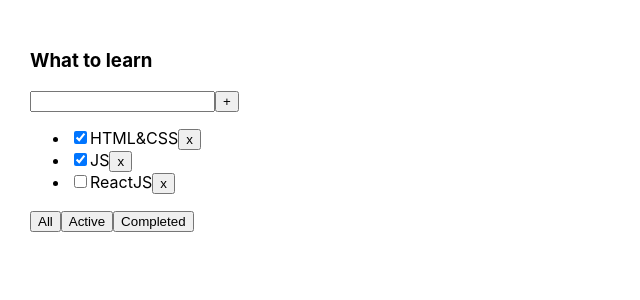
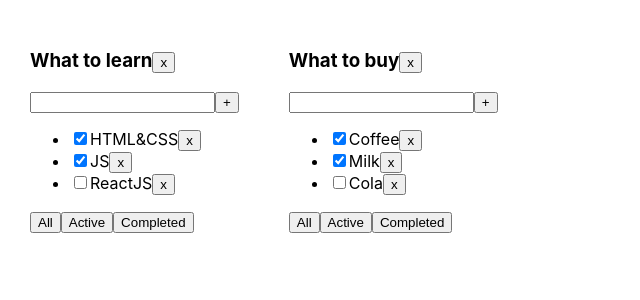
Before and after one commit to SempaiDarcy/Todolist, a React (Create React App) app: page / in a window 1280 px wide. Shown: the top 300 px of the page, without its empty margins (0-640 px from the left). Built offline with nearby package versions, Linux system fonts and the light colour scheme.

Commit message:
associative array, adding code to implement crud operations to work with a more complex data structure

```diff
--- a/src/App.tsx
+++ b/src/App.tsx
@@ -5,55 +5,120 @@
 
 export type FilterValuesType = 'All' | 'Active' | 'Completed'
 
+export type TodolistType = {
+    id: string,
+    title: string,
+    filter: FilterValuesType
+}
+export type TasksStateType = {
+    [todoId: string]: TaskType[]
+
+}
+
 function App() {
-    const title = 'What to learn';
-    // const tasks = [
-    //     {id: 1, title: 'HTML&CSS', isDone: true},
-    //     {id: 1, title: 'JS', isDone: true},
-    //     {id: 1, title: 'ReactJS', isDone: false},
-    // ]
-    let [tasks, setTasks] = useState([
+    const todolistId1 = v1()
+    const todolistId2 = v1()
+    const [todolists, setTodolists] = useState<TodolistType[]>([
+        {id: todolistId1, title: 'What to learn', filter: 'All'},
+        {id: todolistId2, title: 'What to buy', filter: 'All'}
+    ])
+    const [tasks, setTasks] = useState<TasksStateType>({
+        [todolistId1]: [
             {id: v1(), title: 'HTML&CSS', isDone: true},
             {id: v1(), title: 'JS', isDone: true},
             {id: v1(), title: 'ReactJS', isDone: false},
-    ])
+        ],
+        [todolistId2]: [
+            {id: v1(), title: 'Coffee', isDone: true},
+            {id: v1(), title: 'Milk', isDone: true},
+            {id: v1(), title: 'Cola', isDone: false},
+        ]
+    })
+    // let [tasks, setTasks] = useState([
+    //     {id: v1(), title: 'HTML&CSS', isDone: true},
+    //     {id: v1(), title: 'JS', isDone: true},
+    //     {id: v1(), title: 'ReactJS', isDone: false},
+    // ])
 
-    let [filter, setFilter] = useState<FilterValuesType>('All')
+    const addTask = (todoId: string, title: string) => {
+        let task = {id: v1(), title: title, isDone: false};
+        //достанем нужный массив по todoId:
+        let todolistTasks = tasks[todoId];
+        // перезапишем в этом объекте массив для нужного тудулиста копией, добавив в начало новую таску:
+        tasks[todoId] = [task, ...todolistTasks];
+        // засетаем в стейт копию объекта, чтобы React отреагировал перерисовкой
+        setTasks({...tasks});
+    }
+    const removeTask = (todoId: string, id: string) => {
+        //достанем нужный массив по todoId:
+        let todolistTasks = tasks[todoId];
+        // перезапишем в этом объекте массив для нужного тудулиста отфилтрованным массивом:
+        tasks[todoId] = todolistTasks.filter(t => t.id != id);
+        // засетаем в стейт копию объекта, чтобы React отреагировал перерисовкой
+        setTasks({...tasks});
+    }
 
-    let tasksForTodolist = tasks;
+    function changeTaskStatus(todoId: string, taskId: string, isDone: boolean) {
+        //достанем нужный массив по todolistId:
+        let todolistTasks = tasks[todoId];
+        // найдём нужную таску:
+        let task = todolistTasks.find(t => t.id === taskId);
+        //изменим таску, если она нашлась
+        if (task) {
+            task.isDone = isDone;
+            // засетаем в стейт копию объекта, чтобы React отреагировал перерисовкой
+            setTasks({...tasks});
+        }
+        // const updatedTasks = tasks[todoId].map(el=>el.id===taskId?{...el, isDone: isDone}:el)
+        //   tasks[todoId] = updatedTasks;
+        // setTasks({...tasks})
+    }
 
-    if (filter === 'Active') {
-        tasksForTodolist = tasks.filter(el => !el.isDone)
+    const changeFilter = (todoId: string, filter: FilterValuesType) => {
+        let todolist = todolists.find(tl => tl.id === todoId);
+        if (todolist) {
+            todolist.filter = filter;
+            setTodolists([...todolists])
         }
-    if (filter === 'Completed') {
-        tasksForTodolist = tasks.filter(el => el.isDone)
     }
-    const changeFilter = (filter: FilterValuesType) => {
-        setFilter(filter)
+
+    function removeTodolist(id: string) {
+        // засунем в стейт список тудулистов, id которых не равны тому, который нужно выкинуть
+        setTodolists(todolists.filter(tl => tl.id != id));
+        // удалим таски для этого тудулиста из второго стейта, где мы храним отдельно таски
+        delete tasks[id]; // удаляем св-во из объекта... значением которого являлся массив тасок
+        // засетаем в стейт копию объекта, чтобы React отреагировал перерисовкой
+        setTasks({...tasks});
     }
-    const addTask = (title: string) => {
-        let newTask: TaskType = {id: v1(), title, isDone: false}
-        setTasks([...tasks, newTask])
-    }
-    const removeTask = (id: string) => {
-        let filteredTask = tasks.filter(el => el.id !== id)
-        setTasks(filteredTask)
-    }
-    function changeTaskStatus(taskId:string, isDone:boolean) {
-        let task = tasks.find(el=>el.id===taskId)
-        if(task) {
-            task.isDone = isDone
-        }
-        setTasks([...tasks])
-    }
+
     return (
         <div className="App">
-            <Todolist title={title} tasks={tasksForTodolist}
+            {
+                todolists.map(tl => {
+                    let allTodolistTasks = tasks[tl.id];
+                    let tasksForTodolist = allTodolistTasks;
+
+                    if (tl.filter === "Active") {
+                        tasksForTodolist = allTodolistTasks.filter(t => !t.isDone );
+                    }
+                    if (tl.filter === "Completed") {
+                        tasksForTodolist = allTodolistTasks.filter(t => t.isDone);
+                    }
+
+                    return <Todolist
+                        key={tl.id}
+                        id={tl.id}
+                        title={tl.title}
+                        tasks={tasksForTodolist}
                         removeTask={removeTask}
                         changeFilter={changeFilter}
                         addTask={addTask}
                         changeTaskStatus={changeTaskStatus}
+                        filter={tl.filter}
+                        removeTodolist={removeTodolist}
                     />
+                })
+            }
         </div>
     );
 }
--- a/src/components/Todolist/Todolist.module.css
+++ b/src/components/Todolist/Todolist.module.css
@@ -4,3 +4,9 @@
 .error_message {
     color: red;
 }
+.todo {
+    display: flex;
+}
+.active_filter {
+    background-color: aquamarine;
+}
--- a/src/components/Todolist/Todolist.tsx
+++ b/src/components/Todolist/Todolist.tsx
@@ -1,15 +1,17 @@
-import React, {ChangeEvent, useState} from 'react';
+import React, {ChangeEvent, KeyboardEvent, useState} from 'react';
 import {FilterValuesType} from "../../App";
-import Button from "../Button";
 import s from './Todolist.module.css'
 
 type PropsType = {
+    id: string
     title: string
-    tasks: TaskType[];
-    removeTask: (id: string) => void
-    changeFilter: (filter: FilterValuesType) => void
-    addTask: (title: string) => void
-    changeTaskStatus:(taskId:string,isDone:boolean) => void
+    tasks: Array<TaskType>
+    removeTask: (todolistId: string, taskId: string) => void
+    changeFilter: (todolistId: string, value: FilterValuesType) => void
+    addTask: (todolistId: string, title: string) => void
+    changeTaskStatus: (todolistId: string, id: string, isDone: boolean) => void
+    removeTodolist: (id: string) => void
+    filter: FilterValuesType
 }
 export type TaskType = {
     id: string,
@@ -17,95 +19,73 @@
     isDone: boolean
 }
 export const Todolist = (props: PropsType) => {
-    const [value, setValue] = useState('')
-    const [error, setError] = useState<string|null>(null)
-    const addTaskHandler = () => {
-            taskHandler()
+    const [title, setTitle] = useState('')
+    const [error, setError] = useState<string | null>(null)
+    const addTask = () => {
+        let newTitle = title.trim();
+        if (newTitle !== "") {
+            props.addTask(props.id,newTitle);
+            setTitle("");
+        } else {
+            setError("Title is required");
         }
-    const taskHandler = () => {
-        if(value.trim()!==''){
-            props.addTask(value);
-            setValue('')
-        }
-        else {
-            setError('Title is required!')
     }
 
+    const onChangeHandler = (e: ChangeEvent<HTMLInputElement>) => {
+        setTitle(e.currentTarget.value)
     }
-    const changeFilterHandler = (filter: FilterValuesType) => {
-        props.changeFilter(filter)
-    }
-    // const changeFilterCompletedHandler = () => {
-    //     props.changeFilter('Completed')
-    // }
-    // const changeFilterActiveHandler = () => {
-    //     props.changeFilter('Active')
-    // }
-    // const changeFilterAllHandler = () => {
-    //     props.changeFilter('All')
-    // }
-    const removeTaskHandler = (id: string) => {
-        props.removeTask(id)
-    }
-    const onKeyPressHandler = (e: React.KeyboardEvent<HTMLInputElement>) => {
-        if (e.key === 'Enter') {
-            // props.addTask(value)
-            // setValue('')
-            taskHandler()
+
+    const onKeyPressHandler = (e: KeyboardEvent<HTMLInputElement>) => {
+        setError(null);
+        if (e.charCode === 13) {
+            addTask();
         }
     }
-    const onChangeHandler = (e: React.ChangeEvent<HTMLInputElement>) => {
-        setError('')
-        setValue(e.currentTarget.value)
-    }
-    return (
+    const removeTodolist = () => props.removeTodolist(props.id)
+    const onAllClickHandler = () => props.changeFilter(props.id, "All");
+    const onActiveClickHandler = () => props.changeFilter(props.id, "Active");
+    const onCompletedClickHandler = () => props.changeFilter(props.id, "Completed");
+
+    return <div>
+        <h3> {props.title}
+            <button onClick={removeTodolist}>x</button>
+        </h3>
         <div>
-            <h3>{props.title}</h3>
-            <div>
-                <input value={value}
+            <input value={title}
                    onChange={onChangeHandler}
-                       className={error?s.input_error:''}
                    onKeyPress={onKeyPressHandler}
-                       // onChange={(e) => {
-                       //     setValue(e.currentTarget.value)
-                       // }}
-                       // onKeyPress={(e) => {
-                       //     if (e.key === 'Enter') {
-                       //         addTask(value)
-                       //         setValue('')
-                       //     }
+                   className={error ? s.input_error : ""}
             />
-                <button onClick={addTaskHandler}>+</button>
-                {error&&<div className={s.error_message}>{error}</div>}
+            <button onClick={addTask}>+</button>
+            {error && <div className={s.error_message}>{error}</div>}
         </div>
         <ul>
-                {props.tasks.map((el) => {
-                    // const removeTaskHandler = () => {
-                    //     props.removeTask(el.id)
-                    // }
-                    const changeTaskStatusHandler = (e:ChangeEvent<HTMLInputElement>) => {
-                        props.changeTaskStatus(el.id,e.currentTarget.checked)
-                        console.log(e.currentTarget.checked)
+            {
+                props.tasks.map(t => {
+                    const onClickHandler = () => props.removeTask(props.id, t.id)
+                    const onChangeHandler = (e: ChangeEvent<HTMLInputElement>) => {
+                        let newIsDoneValue = e.currentTarget.checked;
+                        props.changeTaskStatus(props.id, t.id, newIsDoneValue);
                     }
-                    return <li key={el.id}>
-                        <input type="checkbox" checked={el.isDone} onChange={
-                            changeTaskStatusHandler
-                            // props.changeTaskStatus(el.id,e.currentTarget.checked)
-                            // console.log(e.currentTarget.checked)
-                        }/>
-                        <span>{el.title}</span>
-                        <button onClick={() => removeTaskHandler(el.id)}>x</button>
+
+                    return <li key={t.id} className={t.isDone ? "is-done" : ""}>
+                        <input type="checkbox" onChange={onChangeHandler} checked={t.isDone}/>
+                        <span>{t.title}</span>
+                        <button onClick={onClickHandler}>x</button>
                     </li>
-                })}
+                })
+            }
         </ul>
         <div>
-                <Button name={'All'} callBack={changeFilterHandler}/>
-                <Button name={'Active'} callBack={changeFilterHandler}/>
-                <Button name={'Completed'} callBack={changeFilterHandler}/>
-                {/*<button onClick={() => changeFilterHandler('All')}>All</button>*/}
-                {/*<button onClick={() => changeFilterHandler('Active')}>Active</button>*/}
-                {/*<button onClick={() => changeFilterHandler('Completed')}>Completed</button>*/}
+            <button className={props.filter === 'All' ? "active-filter" : ""}
+                    onClick={onAllClickHandler}>All
+            </button>
+            <button className={props.filter === 'Active' ? "active-filter" : ""}
+                    onClick={onActiveClickHandler}>Active
+            </button>
+            <button className={props.filter === 'Completed' ? "active-filter" : ""}
+                    onClick={onCompletedClickHandler}>Completed
+            </button>
         </div>
     </div>
-    );
 };
```
Lines whose indentation alone changed are shown as unchanged.
